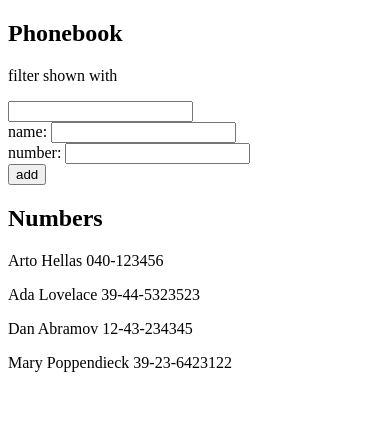
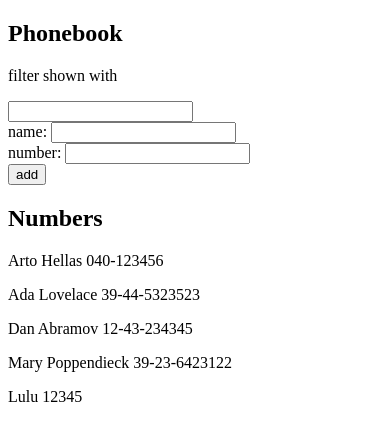
Before and after one commit to wafash08/fullstackopen, a React (Vite) app in the folder part2/phonebook/: page / in a window 390 px wide. Shown: the top 440 px of the page. Built offline with nearby package versions, Linux system fonts and the light colour scheme; data requests are answered from the project's data file.

Commit message:
exercise part2 phonebook step8

```diff
--- a/part2/phonebook/db.json
+++ b/part2/phonebook/db.json
@@ -19,6 +19,11 @@
       "name": "Mary Poppendieck",
       "number": "39-23-6423122",
       "id": 4
+    },
+    {
+      "name": "Lulu",
+      "number": "12345",
+      "id": 5
     }
   ]
 }
--- a/part2/phonebook/src/App.jsx
+++ b/part2/phonebook/src/App.jsx
@@ -1,8 +1,8 @@
 import { useState, useEffect } from "react";
-import axios from "axios";
 import Filter from "./components/filter";
 import AddPersonForm from "./components/add-person-form";
 import Persons from "./components/persons";
+import { createPerson, getAllPersons } from "./services/person";
 
 function App() {
   const [persons, setPersons] = useState([]);
@@ -11,9 +11,9 @@ function App() {
   const [filterName, setFilterName] = useState("");
 
   useEffect(() => {
-    axios
-      .get("http://localhost:3001/persons")
-      .then(response => setPersons(response.data));
+    getAllPersons().then(initialPersons => {
+      setPersons(initialPersons);
+    });
   }, []);
 
   const handleAddPerson = e => {
@@ -24,22 +24,19 @@ function App() {
       return;
     }
     const newPerson = { name: newName, number: newNumber };
-    axios.post("http://localhost:3001/persons", newPerson).then(response => {
-      console.log(response.data);
-      setPersons([...persons, response.data]);
+    createPerson(newPerson).then(person => {
+      console.log(person);
+      setPersons([...persons, person]);
       setNewName("");
       setNewNumber("");
     });
   };
 
-  let filteredPerson;
-  if (filterName) {
-    filteredPerson = persons.filter(person =>
-      person.name.toLowerCase().includes(filterName.toLowerCase())
-    );
-  } else {
-    filteredPerson = persons;
-  }
+  let filteredPerson = filterName
+    ? persons.filter(person =>
+        person.name.toLowerCase().includes(filterName.toLowerCase())
+      )
+    : persons;
 
   return (
     <div>
--- /dev/null
+++ b/part2/phonebook/src/services/person.js
@@ -0,0 +1,12 @@
+import axios from "axios";
+const baseURL = "http://localhost:3001/persons";
+
+export async function getAllPersons() {
+  const req = axios.get(baseURL);
+  return req.then(res => res.data);
+}
+
+export async function createPerson(newPerson) {
+  const req = axios.post(baseURL, newPerson);
+  return req.then(res => res.data);
+}
```
